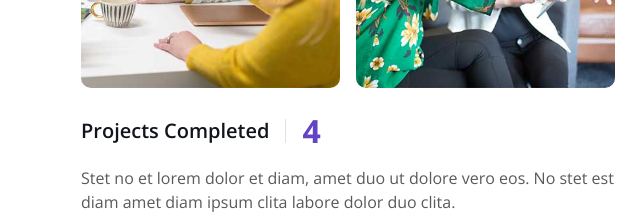
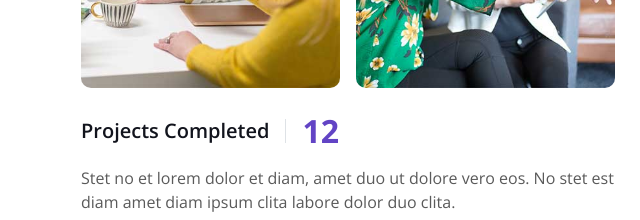
Before and after one commit to rambhual/ramprits-portfolio, a plain HTML site: page index.html in a window 1280 px wide. Shown: the part 940-1160 px from the top of the page, 583-1223 px from the left. Drawn offline with nearby package versions, Linux system fonts and the light colour scheme.

Commit message:
Update index.html

```diff
--- a/index.html
+++ b/index.html
@@ -140,7 +140,7 @@
                     </div>
                     <div class="d-flex align-items-center mb-3">
                         <h5 class="border-end pe-3 me-3 mb-0">Projects Completed</h5>
-                        <h2 class="text-primary fw-bold mb-0" data-toggle="counter-up">4</h2>
+                        <h2 class="text-primary fw-bold mb-0" data-toggle="counter-up">12</h2>
                     </div>
                     <p class="mb-0">Stet no et lorem dolor et diam, amet duo ut dolore vero eos. No stet est diam amet diam ipsum clita labore dolor duo clita.</p>
                 </div>
```
